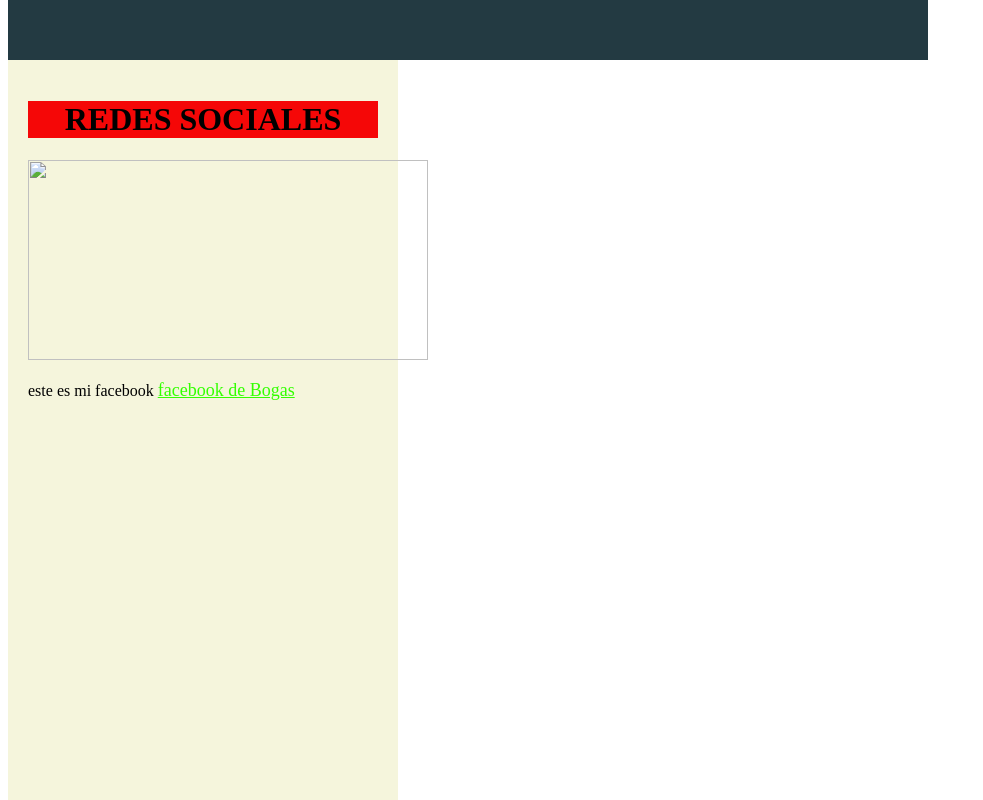
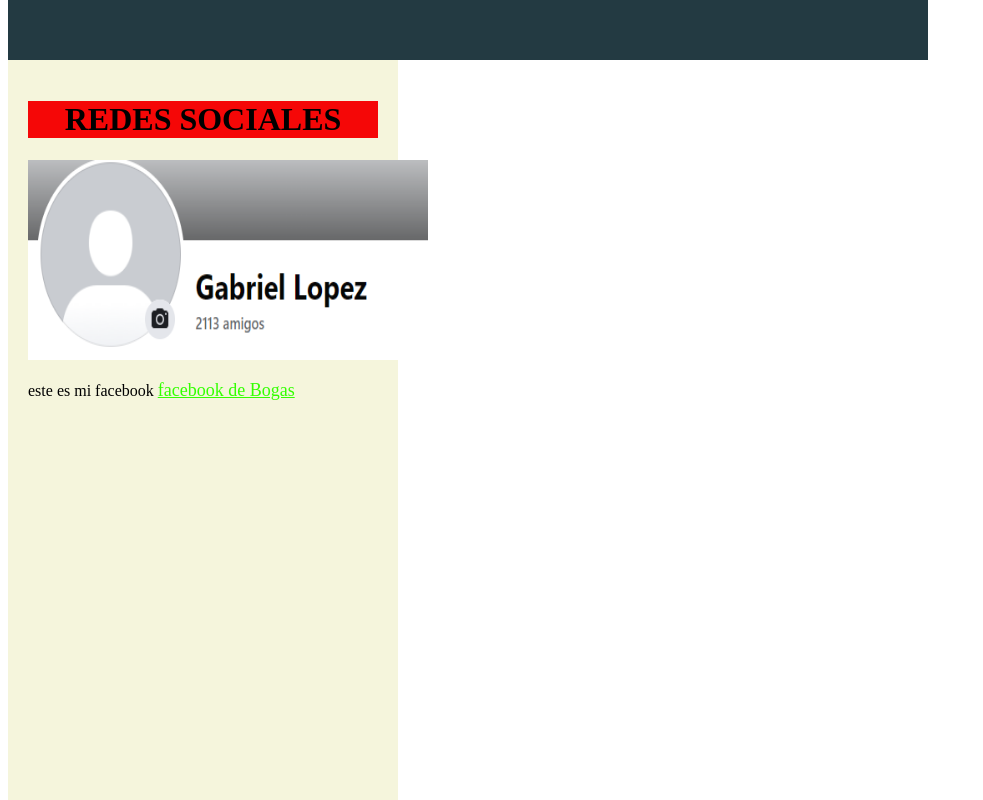
Before and after one commit to bogas08/test, a plain HTML site: page index.html in a window 1280 px wide. Shown: the part 828-1628 px from the top of the page, without its empty margins (0-983 px from the left). Drawn offline with Linux system fonts and the light colour scheme.

Commit message:
Update index.html

```diff
--- a/index.html
+++ b/index.html
@@ -78,7 +78,7 @@
         </div>
         <div id="paginas">
             <h1>REDES SOCIALES </h1>
-            <img src="facebook.jpg.png" width="400" height="200" >
+            <img src="./imagenes/facebook.png" width="400" height="200" >
             <p>este es mi facebook <a href="https://www.facebook.com/gabriel13.05lopez">facebook de Bogas</a></p>
         </div>
     </div>
```
